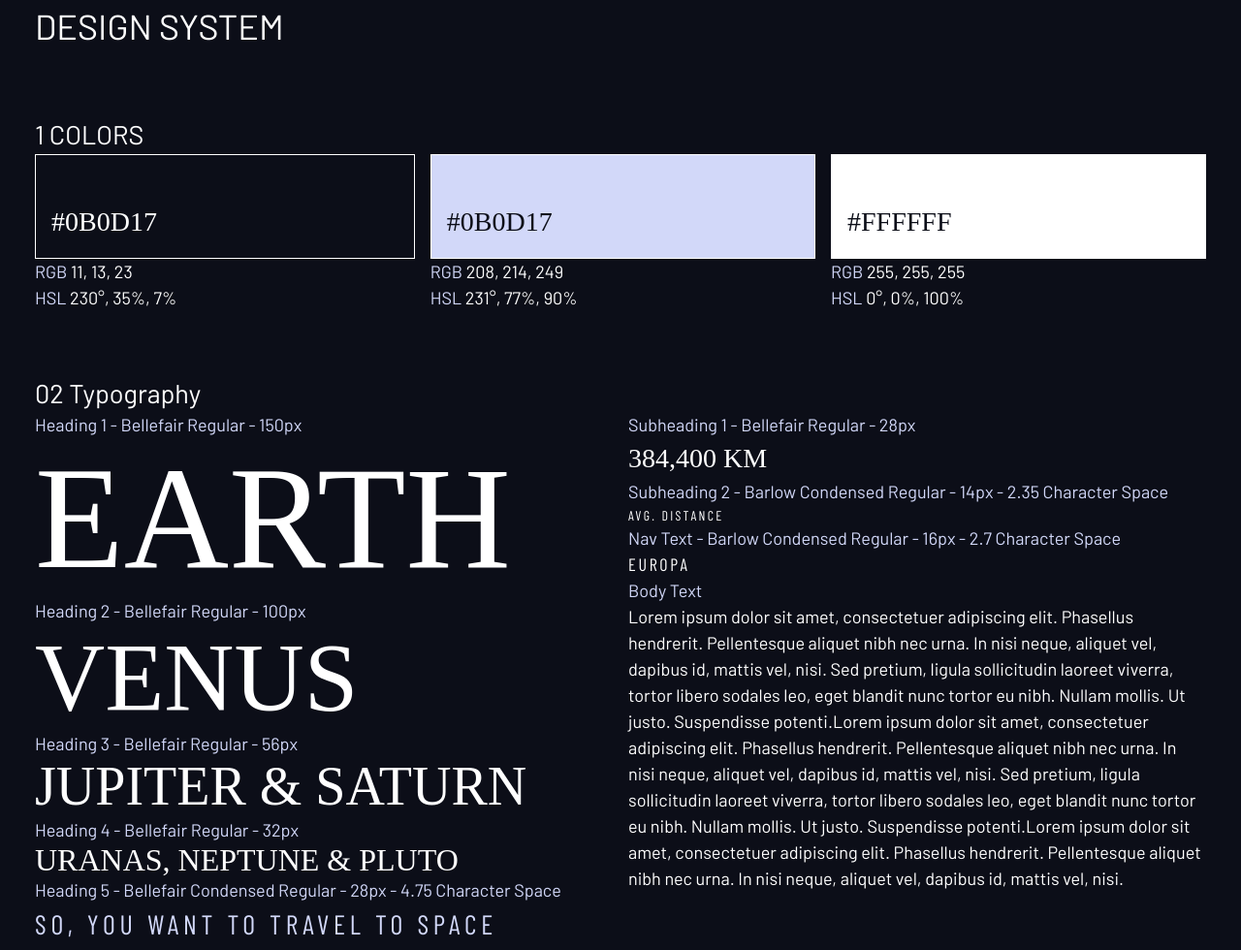
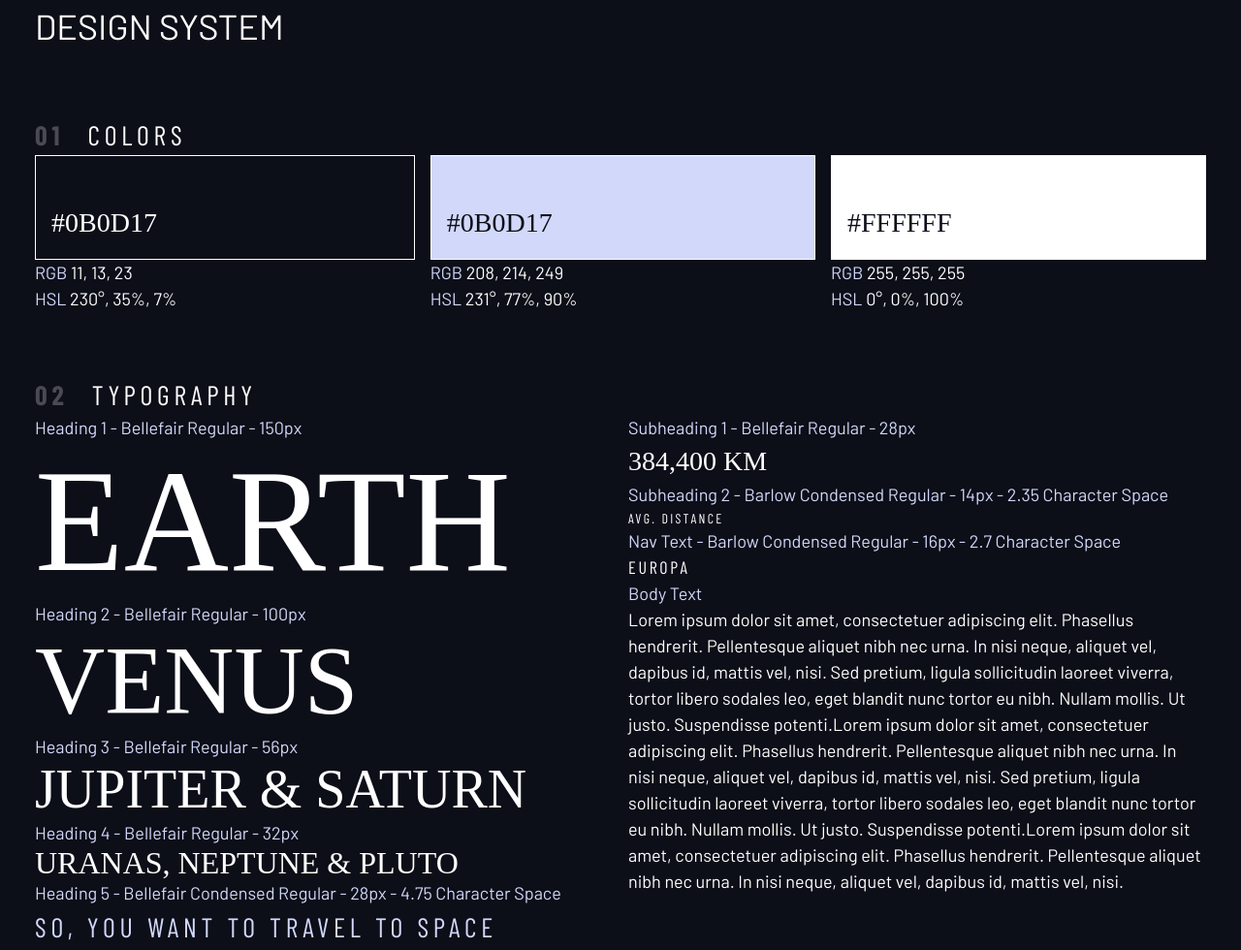
Before and after one commit to suzannepach/space-travel-website, a website built with webpack: page design-system.html in a window 1280 px wide. Shown: the whole page at 97% size. Built offline with nearby package versions, Linux system fonts and the light colour scheme; a web font is replaced by a local one.

Commit message:
Added styles for numbered titles

```diff
--- a/design-system.html
+++ b/design-system.html
@@ -14,7 +14,7 @@
             <h1 class="uppercase">Design system</h1>
 
             <section id="colors" style="margin: 4rem 0">
-                <h2 class="uppercase"><span>1</span> colors</h2>
+                <h2 class="numbered-title"><span>01</span> colors</h2>
 
                 <div class="flex">
                     <div style="flex-grow: 1;">
@@ -43,7 +43,7 @@
             </section>
 
             <section id="typography" style="margin: 4rem 0">
-                <h2><span>02 </span>Typography</h2>
+                <h2 class="numbered-title"><span>02 </span>Typography</h2>
                 <div class="flex">
                     <div style="flex-basis: 100%">
                         <div>
--- a/index.css
+++ b/index.css
@@ -166,3 +166,16 @@ select {
 .fs-600 {
     line-height: 1.1;
 }
+
+.numbered-title {
+    font-family: var(--ff-sans-cond);
+    font-size: var(--fs-500);
+    text-transform: uppercase;
+    letter-spacing: 4.75px;
+}
+
+.numbered-title span {
+    margin-right: .5em;
+    font-weight: 700;
+    color: hsl( var(--clr-white) / .25 );
+}
```
